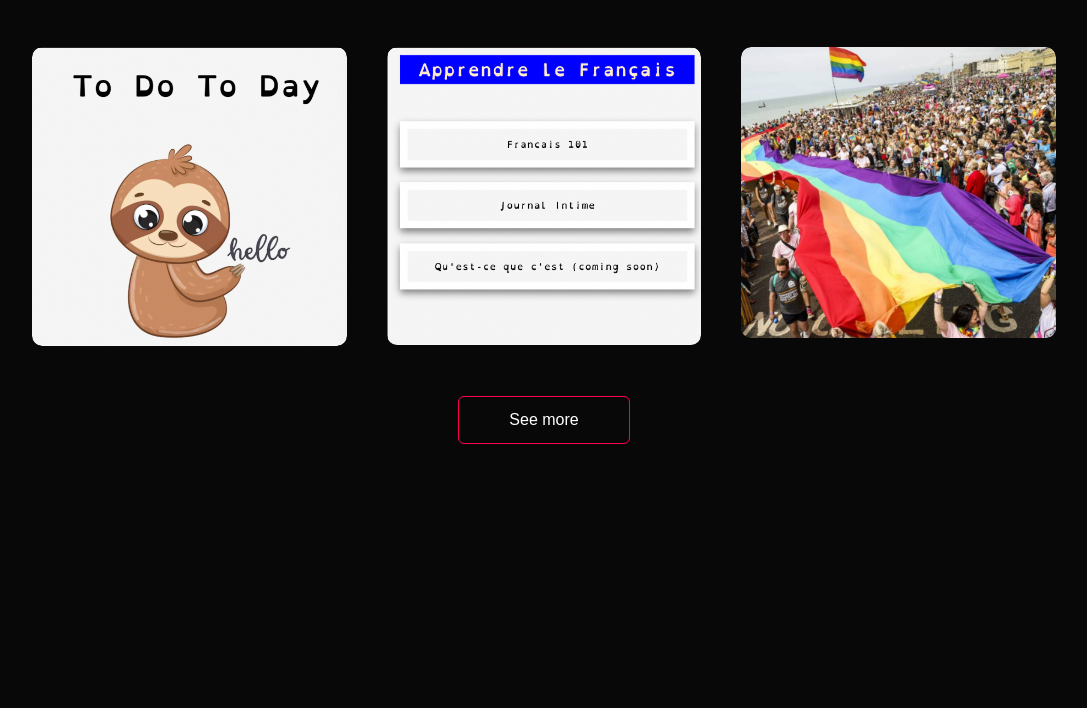
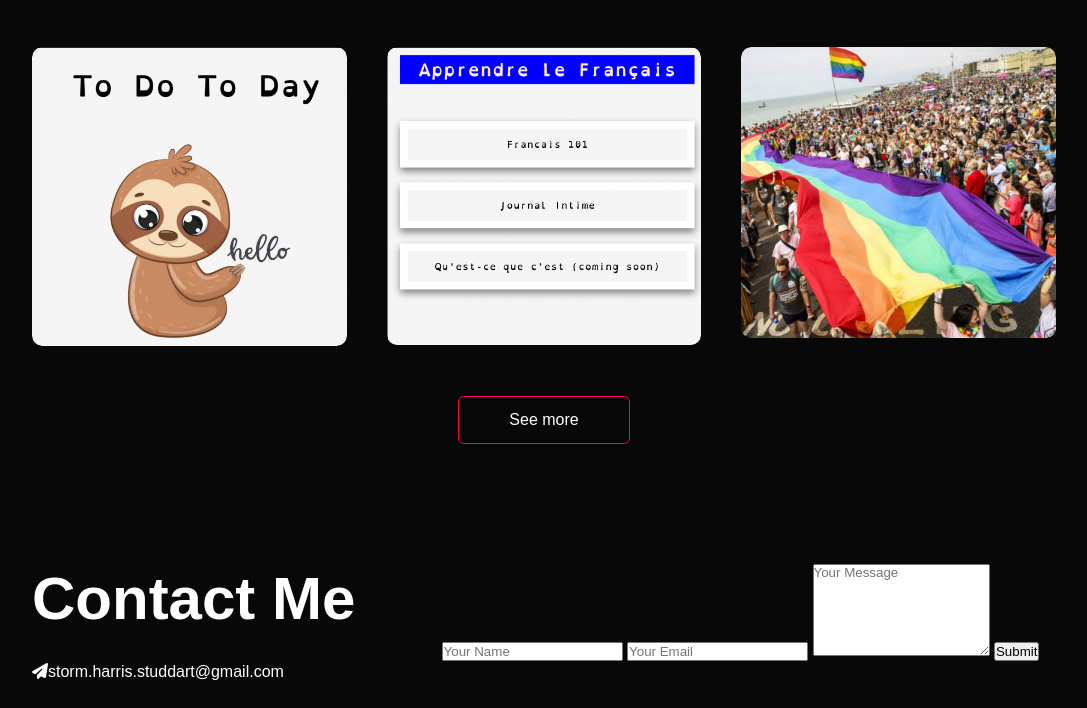
Before and after one commit to StormHS/Portfolio-Storm, a plain HTML site: page index.html in a window 1280 px wide. Shown: the part 2211-2919 px from the top of the page, without its empty margins (96-1183 px from the left). Before the commit the page ends 2765 px from the top, so only its background shows below. Drawn offline with Linux system fonts and the light colour scheme.

Commit message:
contact section in progress

```diff
--- a/index.html
+++ b/index.html
@@ -188,6 +188,33 @@
     </div>
 </div>
 
+<!-- Contact section -->
+
+<div id="contact">
+    <div class="container">
+        <div class="row">
+            <div class="contact-left">
+                <h1 class="sub-title">Contact Me</h1>
+                <p><i class="fa-solid fa-paper-plane"></i>storm.harris.studdart@gmail.com</p>
+                <p><i class="fa-solid fa-square-phone"></i>022-616-6313</p>
+                <div class="social-icons">
+                    <a href="https://www.linkedin.com/in/storm-harris-studdart-803930208/"><i class="fa-brands fa-linkedin"></i></a>
+                    <a href="https://github.com/StormHS"><i class="fa-brands fa-github"></i></a>
+                </div>
+            </div>
+            <div class="contact-right">
+                <form>
+                    <input type="text" name="Name" placeholder="Your Name" required>
+                    <input type="email" name="Email" placeholder="Your Email" required>
+                    <textarea name="Message" rows="6" placeholder="Your Message"></textarea>
+                    <button type="submit">Submit</button>
+                </form>
+            </div>
+        </div>
+    </div>
+
+</div>
+
 <script>
     var tablinks = document.getElementsByClassName("tab-links");
     var tabcontents = document.getElementsByClassName("tab-contents");
--- a/style.css
+++ b/style.css
@@ -289,3 +289,17 @@ font-size: 30px;
     background: #ff004f;
 
 }
+
+/* contact area */
+
+.contact-left{
+    flex-basis: 35%;
+}
+
+.contact-right{
+    flex-basis: 60%;
+}
+
+.contact-left p{
+    margin-top: 30px;
+}
```
